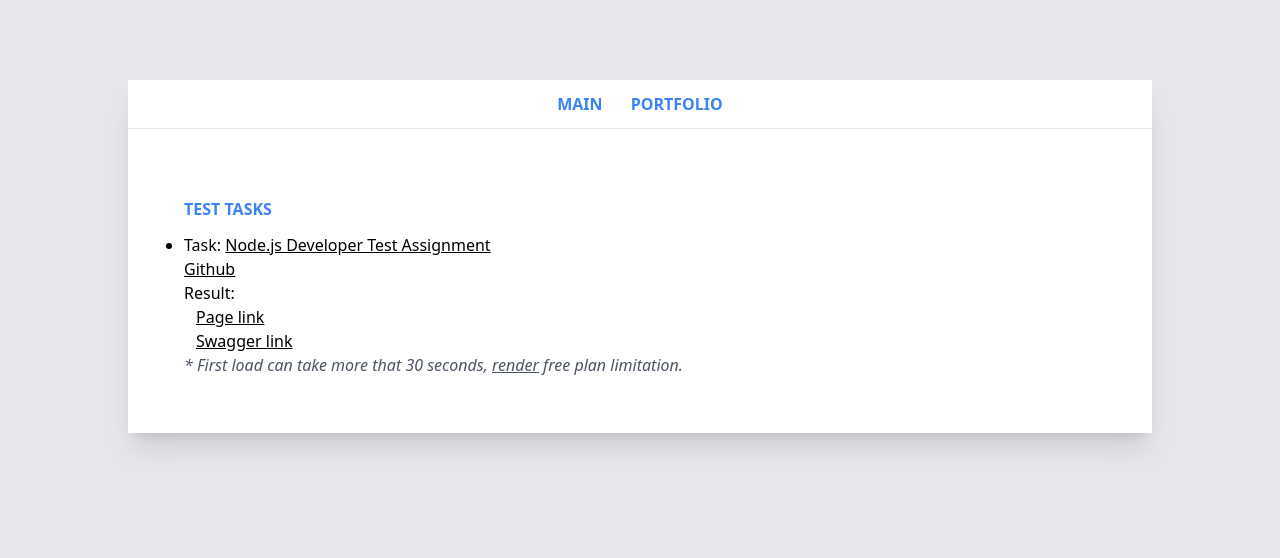
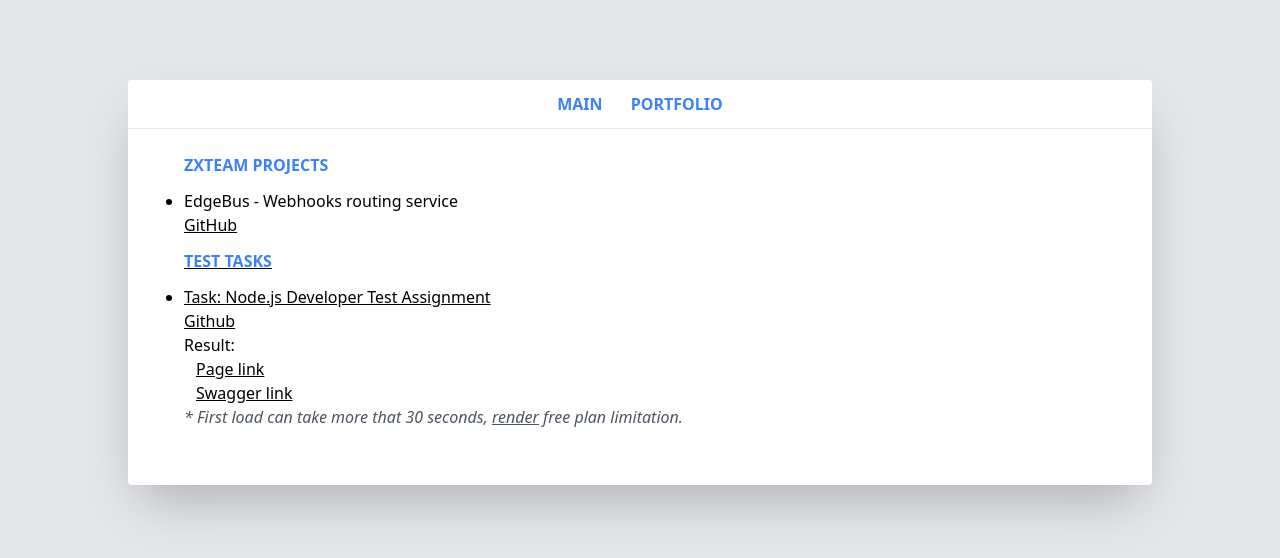
Before and after one commit to toliankir/site, a website: page www/portfolio.html in a window 1280 px wide. Drawn offline with Linux system fonts and the light colour scheme.

Commit message:
Update styles

```diff
--- a/www/portfolio.html
+++ b/www/portfolio.html
@@ -4,18 +4,31 @@
 <head>
     <meta charset="UTF-8">
     <meta name="viewport" content="width=device-width, initial-scale=1.0">
-    <title>Anatolii Vasyliev</title>
+    <title>Anatolii Vasyliev: portfolio</title>
     <link href="./public/style.css" rel="stylesheet">
 </head>
 
 <body x-data class="md:bg-gray-200 md:p-20">
-    <div class="max-w-screen-2xl lg:max-w-screen-lg mx-auto bg-white shadow-xl">
+    <div class="md:rounded max-w-screen-2xl lg:max-w-screen-lg mx-auto bg-white shadow-2xl">
         <div class="text-center py-3 border-b">
-            <a href="index.html" class="uppercase font-bold text-blue-500 mx-3 hover:text-blue-400 hover:cursor-pointer">Main</a>
-            <a href="portfolio.html" class="uppercase font-bold text-blue-500 mx-3 hover:text-blue-400 hover:cursor-pointer">Portfolio</a>
+            <a href="index.html"
+                class="uppercase font-bold text-blue-500 mx-3 hover:text-blue-400 hover:cursor-pointer">Main</a>
+            <a href="portfolio.html"
+                class="uppercase font-bold text-blue-500 mx-3 hover:text-blue-400 hover:cursor-pointer">Portfolio</a>
         </div>
-        <div class="p-3 md:p-14">
+        <div class="p-3 md:px-14 md:pb-14">
             <div class="w-full md:mr-10">
+                <p class="uppercase font-bold text-blue-500 my-3">ZxTeam projects</p>
+                <ul class="list-disc">
+                    <li>
+                        <ul>
+                            <li>EdgeBus - Webhooks routing service</li>
+                            <li><a target=”_blank” class="underline hover:text-gray-600"
+                                    href="https://github.com/edgebus/edgebus">GitHub</li>
+                        </ul>
+                    </li>
+                </ul>
+
                 <p class="uppercase font-bold text-blue-500 my-3">Test tasks</p>
                 <ul class="list-disc">
                     <li>
@@ -26,7 +39,7 @@
                                     Developer Test Assignment</a>
                             </li>
                             <li><a target=”_blank” class="underline hover:text-gray-600"
-                                href="https://github.com/toliankir/test_task04032024">Github</a></li>
+                                    href="https://github.com/toliankir/test_task04032024">Github</a></li>
                             <li>Result:
                                 <ul class="ml-3">
                                     <li><a target=”_blank” class="underline hover:text-gray-600"
@@ -37,7 +50,9 @@
                                 </ul>
                             </li>
                         </ul>
-                        <p class="italic text-gray-600">* First load can take more that 30 seconds, <a target=”_blank” class="underline hover:text-gray-600" href="https://render.com/">render</a> free plan limitation.</p>
+                        <p class="italic text-gray-600">* First load can take more that 30 seconds, <a target=”_blank”
+                                class="underline hover:text-gray-600" href="https://render.com/">render</a> free plan
+                            limitation.</p>
                     </li>
                 </ul>
             </div>
```
Also changed, not shown: www/index.html (+1 -1 lines), www/public/style.css.
